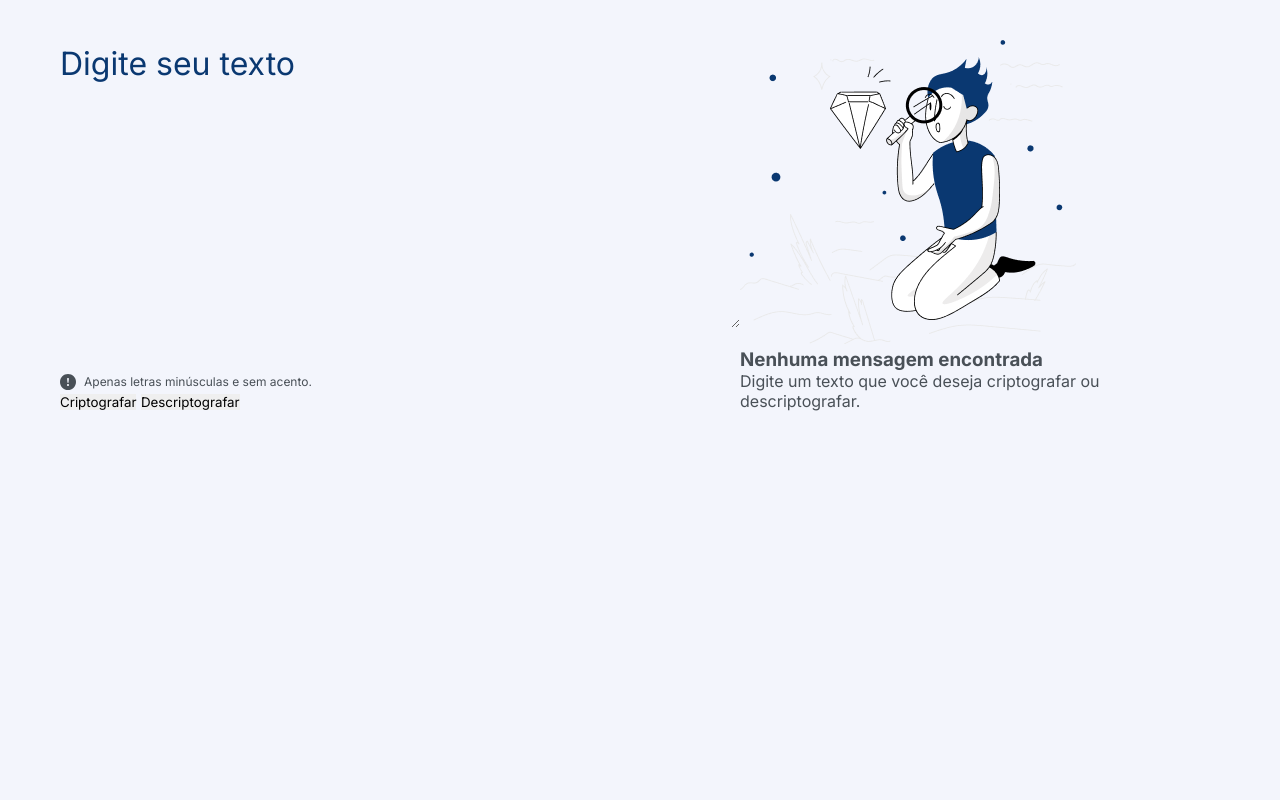
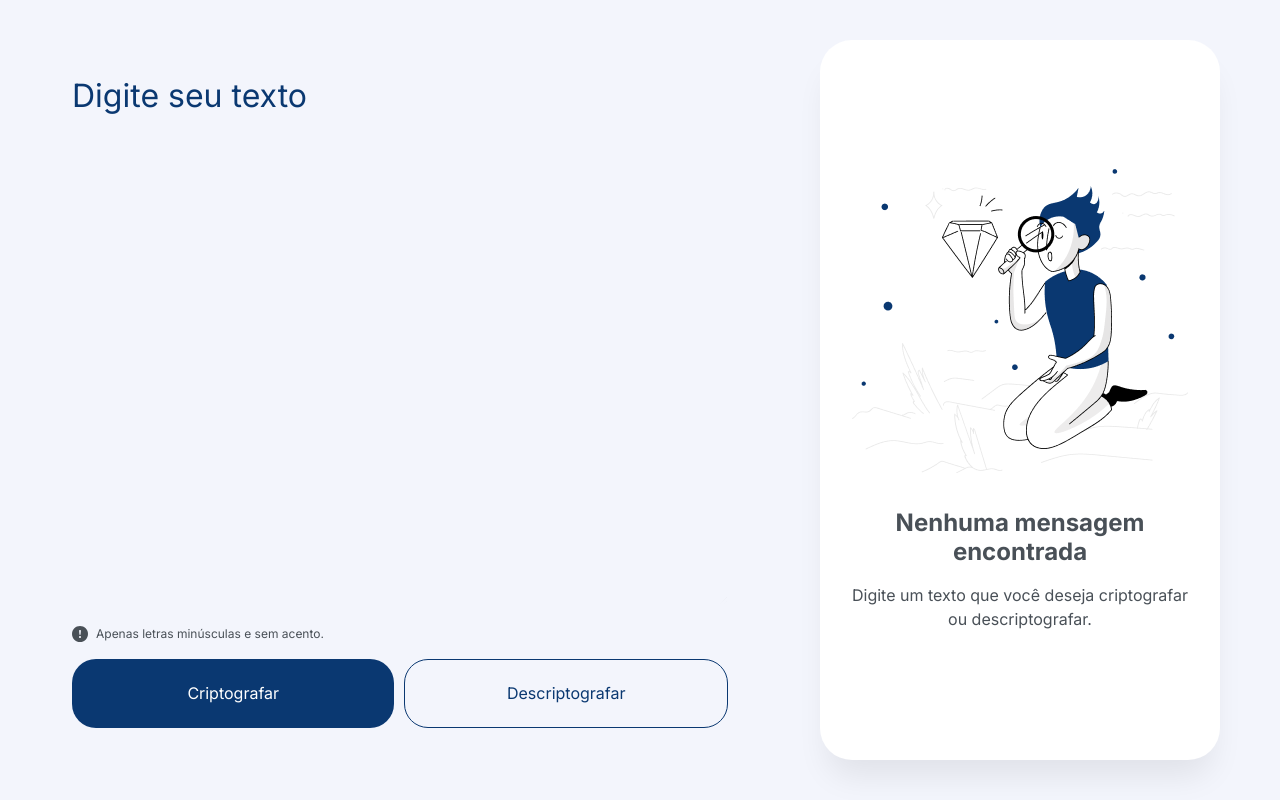
Before and after one commit to lanjosdev/estudos-aluraONE, a plain HTML site: page F1 - Iniciante em Programação/Desafio1_Decodificador/index.html in a window 1280 px wide. Drawn offline with Linux system fonts and the light colour scheme.

Commit message:
versão desktop + dark feitos

```diff
--- a/F1 - Iniciante em Programação/Desafio1_Decodificador/src/css/styles.css
+++ b/F1 - Iniciante em Programação/Desafio1_Decodificador/src/css/styles.css
@@ -56,7 +56,9 @@ html {
 }
 
 body {
-    min-height: 100dvh;
+    height: 100vh;
+    height: 100dvh;
+    min-height: fit-content;
 
     background-color: var(--color-bg);
 
@@ -78,26 +80,50 @@ body, input, textarea, button, select, a {
 /* LAYOUT APP */
 main.app {
     padding: 40px 15px;
+    height: 100%;
+    min-height: 600px;
 
     .grid {
         width: 100%;
         max-width: 1160px;
+        height: 100%;
         margin: auto;
 
         display: flex;
+        gap: 20px;
+        justify-content: space-between;
     }
 
     .app-input {
         width: 100%;
         max-width: 680px;
+        padding: 32px 12px;
         display: flex;
         flex-direction: column;
+        gap: 20px;
         justify-content: space-between;
 
+        .input-texto {
+            position: relative;
+            height: 100%;
+
+            &::after {
+                content: '';
+                height: 60px;
+                width: 100%;
+                background: rgb(243,245,252);
+                background: linear-gradient(0deg, rgba(243,245,252,1) 0%, rgba(243,245,252,0.8519782913165266) 55%, rgba(243,245,252,0) 100%);
+
+                position: absolute;
+                left: 0;
+                bottom: 0;
+            }
+        }
         .input-texto textarea {
             width: 100%;
-            height: 288px;
+            height: 100%;
             background-color: transparent;
+            padding-bottom: 50px;
             color: var(--color-primary);
 
             font-size: 32px;
@@ -114,18 +140,132 @@ main.app {
                 gap: 8px;
                 font-size: 12px;
                 line-height: 150%;
+
+                margin-bottom: 16px;
             }
 
             .group-btns {
+                display: flex;
+                gap: 10px;
+                justify-content: space-between;
+
+                button {
+                    background-color: var(--color-primary);
+                    width: 100%;
+                    max-width: 328px;
+                    padding: 24px 10px;
+                    border-radius: 24px;
+
+                    color: #fff;
+                    font-size: 16px;
+                    line-height: 120%;
+
+                    transition: all .3s ease;
+
+                    &:hover {
+                        filter: brightness(0.8);
+                    }
+                }
+                #descripto {
+                    background-color: var(--color-bg);
+                    border: 1px solid var(--color-primary);
+
+                    color: var(--color-primary);
+                }
             }
+        }
+    }
+
+    #app-resul {
+        background-color: #fff;
+        width: 100%;
+        max-width: 400px;
+        padding: 32px;
+        border-radius: 32px;
+        box-shadow: 0px 24px 32px -8px #00000014;
+
+        .app-resul1 {
+            height: 100%;
+            display: flex;
+            flex-direction: column;
+            justify-content: center;
+
+            text-align: center;
+
+            .area-ilustra {
+                margin-bottom: 32px;
+            }
+            .area-text {
+                h3 {
+                    font-size: 24px;
+                    font-weight: 700;
+                    line-height: 120%;
+
+                    margin-bottom: 16px;
+                }
+                p {
+                    font-size: 16px;
+                    line-height: 150%;
+                }
+            }
+        }
+
+        .app-resul2 {
+            height: 100%;
+            display: flex;
+            flex-direction: column;
+            gap: 24px;
+            justify-content: space-between;
+
+            #resul-texto {
+                position: relative;
+                height: 100%;
+                max-height: fit-content;
+                overflow: hidden auto;
+                padding-bottom: 20px;
+
+                font-size: 24px;
+                line-height: 150%;
+
+                /* &::after {
+                    content: '';
+                    height: 40px;
+                    width: 100%;
+                    background: rgb(255,255,255);
+                    background: linear-gradient(0deg, rgba(255,255,255,1) 0%, rgba(255,255,255,0.8519782913165266) 55%, rgba(255,255,255,0) 100%);
+
+                    position: absolute;
+                    left: 0;
+                    bottom: 0;
+                } */
+            }
+            .area-btn button {
+                background-color: #fff;
+                width: 100%;
+                border: 1px solid var(--color-primary);
+                border-radius: 24px;
+                padding: 24px 10px;
+
+                color: var(--color-primary);
+                font-size: 16px;
+                line-height: 120%;
+
+                transition: all .3s ease;
+
+                &:hover {
+                    filter: brightness(0.8);
+                }
+            }
+        }
+
+        .hidden {
+            display: none;
         }
     }
 
 
 
-    .hidden {
-        display: none;
-    }
+
 }
 /* LAYOUT APP */
 
@@ -150,6 +290,10 @@ main.app {
 
     main.app {
         .app-input {
+            .input-texto::after {
+                background: rgb(0,0,0);
+                background: linear-gradient(0deg, rgba(0,0,0,1) 0%, rgba(0, 0, 0, 0.8519782913165266) 55%, rgba(0,0,0, 0) 100%);
+            }
             .input-texto textarea {
                 color: #f0ece2;
             }
@@ -158,5 +302,9 @@ main.app {
                 color: #f0ece2;
             }
         }
+
+        #app-resul {
+            background-color: var(--color-hover);
+        }
     }
 }
```
Also changed, not shown: F1 - Iniciante em Programação/Desafio1_Decodificador/index.html (+2 -0 lines).
